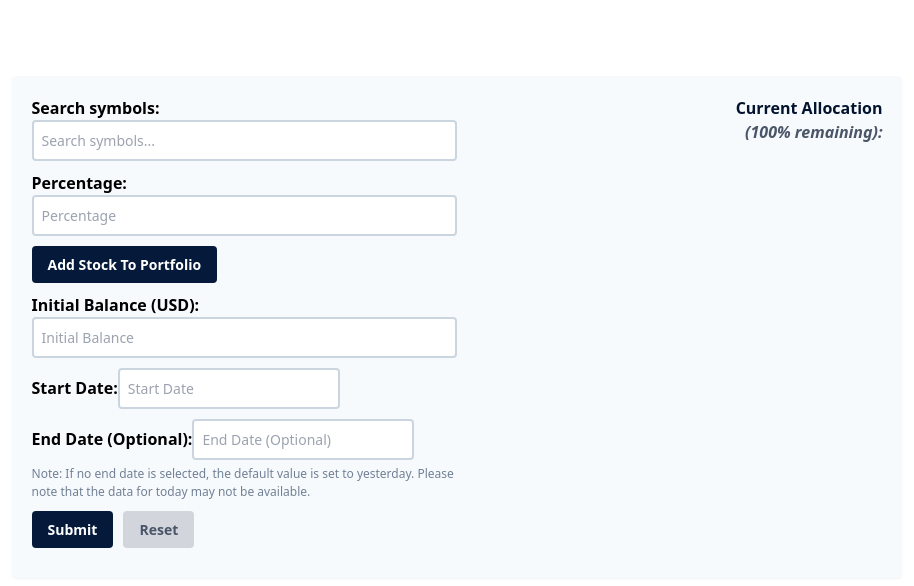
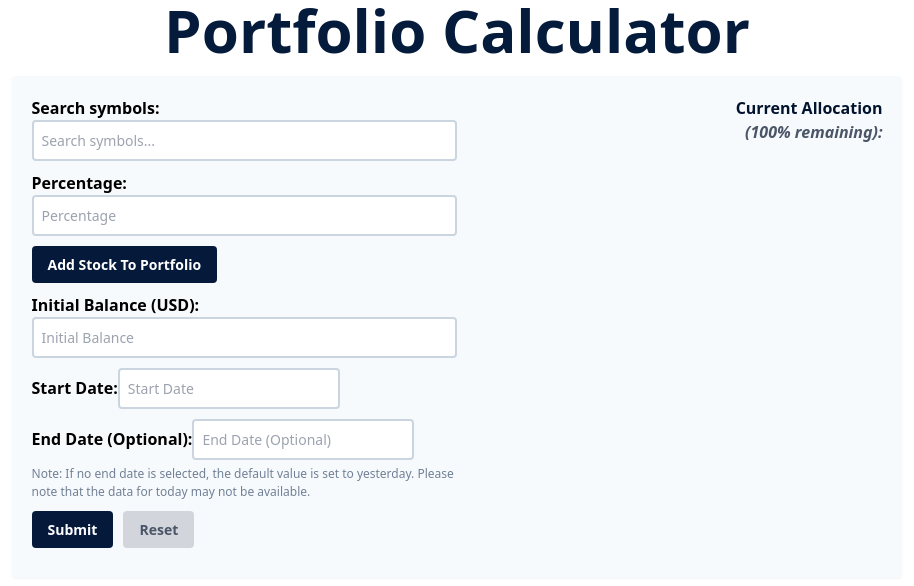
Before and after one commit to dmwcats123/portfolio-calculator, a Next.js app: page / in a window 1280 px wide. Shown: the top 586 px of the page, without its empty margins (183-1097 px from the left). Built offline with nearby package versions, Linux system fonts and the light colour scheme.

Commit message:
fixing h1 tag

```diff
--- a/src/app/page.js
+++ b/src/app/page.js
@@ -207,7 +207,7 @@ export default async function Home() {
   return (
     <main>
       <h1 className="flex justify-center mb-4 text-3xl font-extrabold text-gray-900 dark:text-white md:text-5xl lg:text-6xl">
-        <span className="text-transparent bg-clip-text bg-gradient-to-r text-customColor">Portfolio Calculator</span>
+        <span className=" text-customColor">Portfolio Calculator</span>
       </h1>
 
       <InputForm />
```
